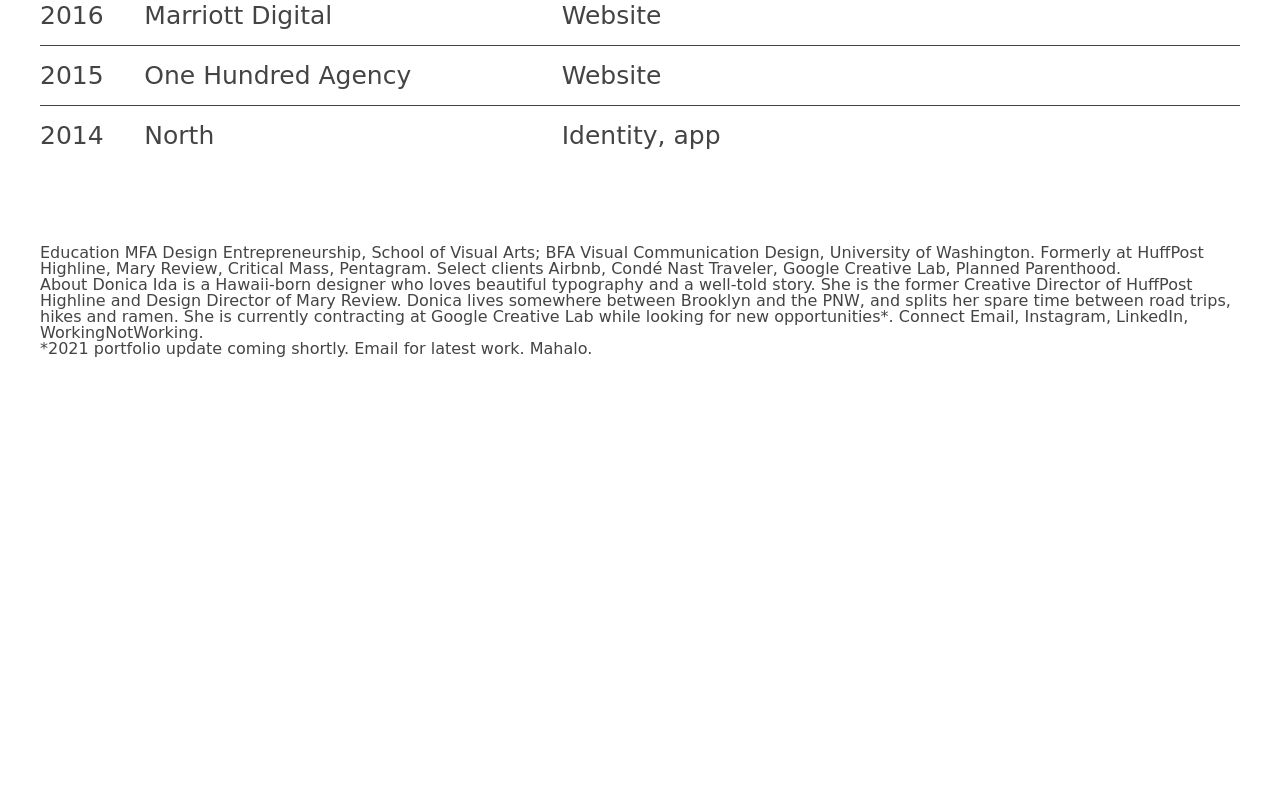
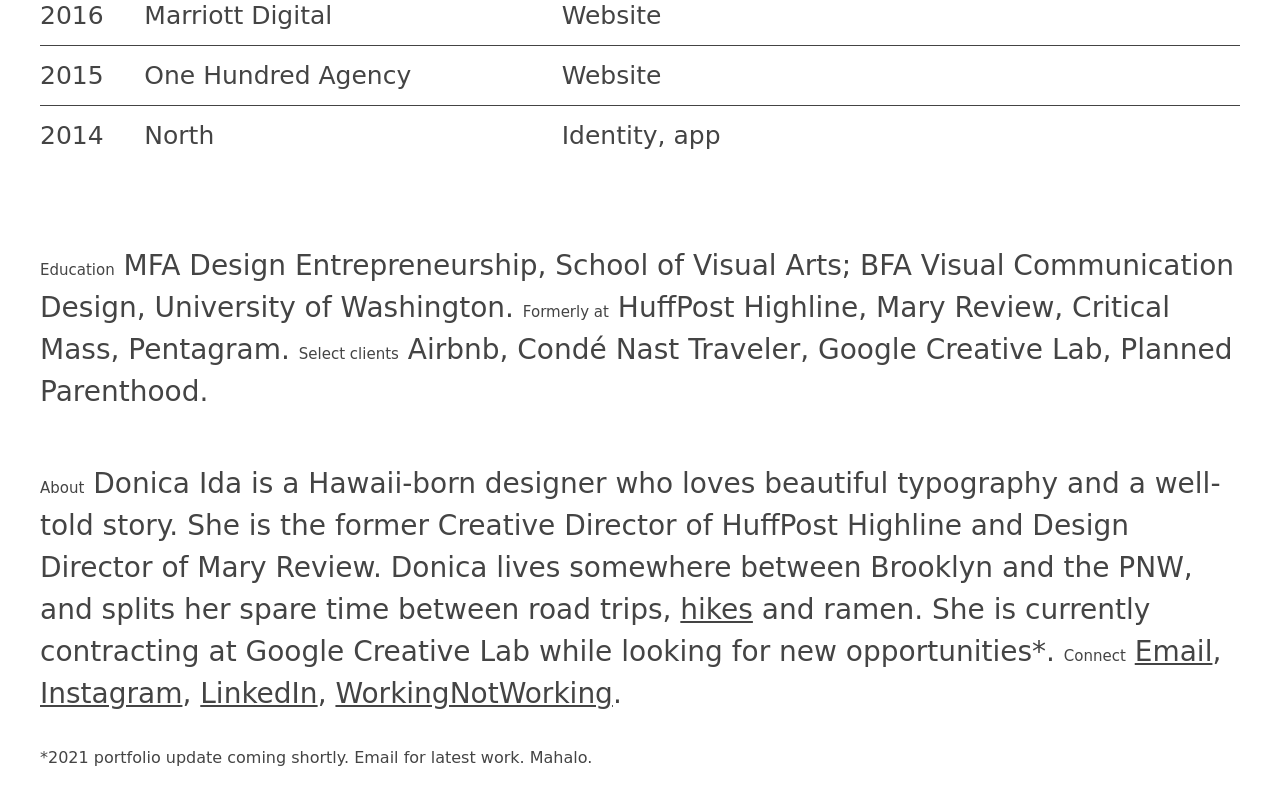
Before and after one commit to 2sumin2/donica, a website: page index.html in a window 1280 px wide. Shown: the part 815-1619 px from the top of the page. Before the commit the page ends 1212 px from the top, so only its background shows below. Drawn offline with Linux system fonts and the light colour scheme; a web font is replaced by a local one.

Commit message:
Apply font style

```diff
--- a/index.html
+++ b/index.html
@@ -95,10 +95,12 @@
     Creative
     Director of HuffPost Highline and Design Director of Mary Review. Donica lives somewhere between Brooklyn and the
     PNW,
-    and splits her spare time between road trips, hikes and ramen. She is currently contracting at Google Creative Lab
+    and splits her spare time between road trips, <a href="#">hikes</a> and ramen. She is currently contracting at
+    Google Creative Lab
     while
     looking for new opportunities*.
-    <span>Connect</span> Email, Instagram, LinkedIn, WorkingNotWorking.</h3>
+    <span>Connect</span> <a href="#">Email</a>, <a href="#">Instagram</a>, <a href="#">LinkedIn</a>, <a
+      href="#">WorkingNotWorking</a>.</h3>
   </div>
 
 
--- a/src/scss/styles.scss
+++ b/src/scss/styles.scss
@@ -28,10 +28,15 @@
 
   .works__list {
     .works__work {
+      cursor: pointer;
       @extend %grid;
       border-top: 1px solid $black;
       font-size: 25px;
       padding: 17px 0;
+
+      &:hover {
+        font-style: italic;
+      }
     }
 
 
@@ -39,3 +44,29 @@
 
   margin-bottom: 80px;
 }
+
+.cv {
+  margin-bottom: 50px;
+}
+
+.about {
+  margin-bottom: 35px;
+}
+
+.cv,
+.about {
+  font-size: 28px;
+  line-height: 1.5;
+
+  span {
+    font-size: 15px;
+  }
+}
+
+a {
+  color: $black;
+
+  &:hover {
+    font-style: italic;
+  }
+}
```
Also changed, not shown: dist/css/styles.css.
